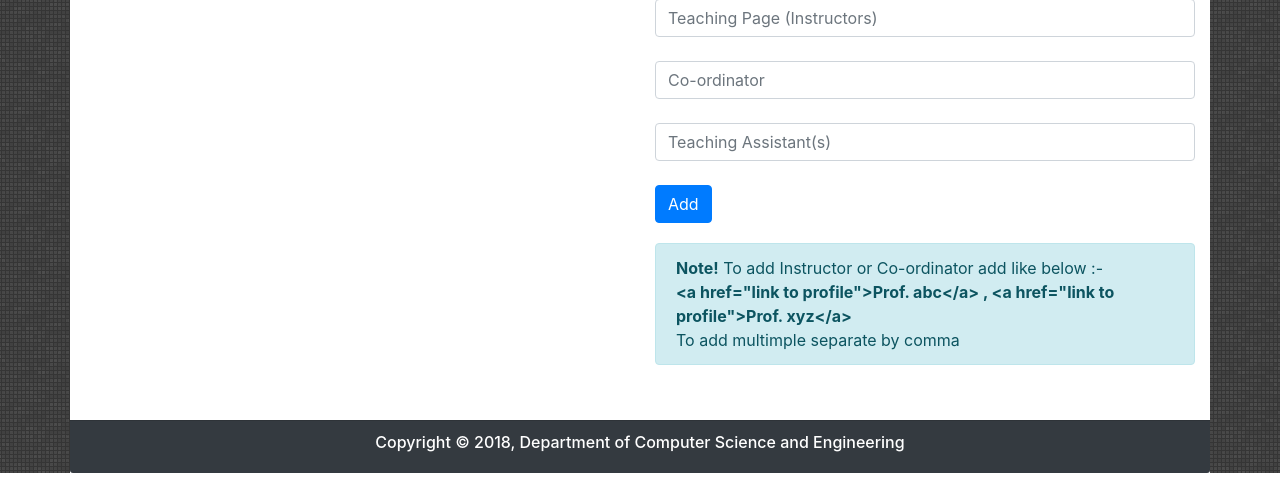
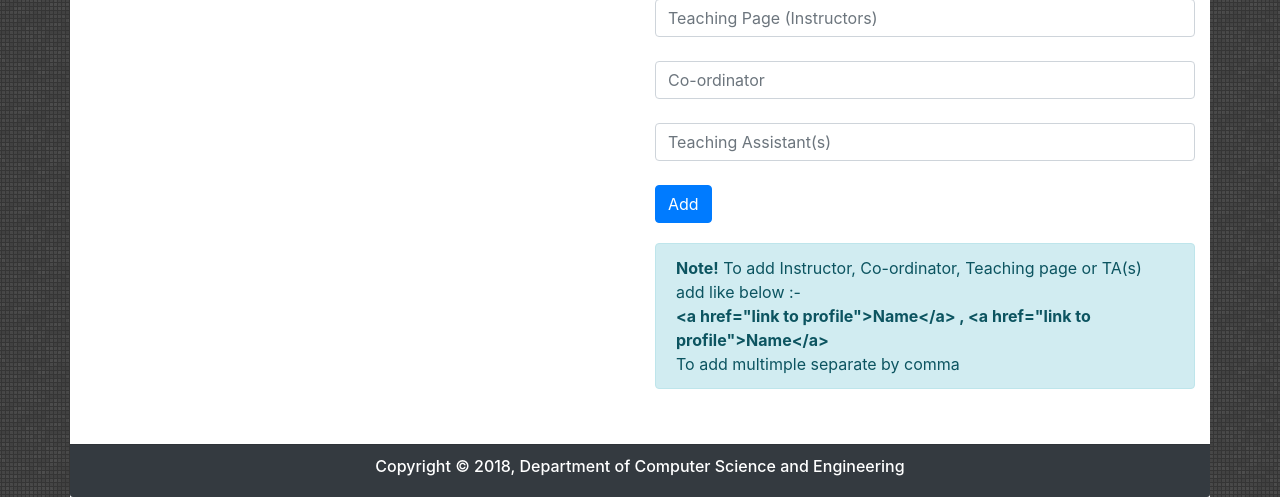
Before and after one commit to dilip640/IITRPR-CSE-DEPARTMENT, a PHP site: page /admin/course_detail.php?id=1 in a window 1280 px wide. Shown: the part 1113-1610 px from the top of the page. Before the commit the page ends 1586 px from the top, so only its background shows below. Run offline with PHP 8.4, Linux system fonts and the light colour scheme; data that the repository does not hold is empty; some libraries are stand-ins or nearby versions.

Commit message:
Update course_detail.php

```diff
--- a/admin/course_detail.php
+++ b/admin/course_detail.php
@@ -340,8 +340,8 @@
 				</div>
 				<div style="margin-top:20px" class="col-md-12">
 					<div class="alert alert-info" role="alert">
-						<strong>Note!</strong> To add Instructor or Co-ordinator add like below :- <br>
-						<strong>&#x3C;a href=&#x22;link to profile&#x22;&#x3E;Prof. abc&#x3C;/a&#x3E; , &#x3C;a href=&#x22;link to profile&#x22;&#x3E;Prof. xyz&#x3C;/a&#x3E;</strong><br>
+						<strong>Note!</strong> To add Instructor, Co-ordinator, Teaching page or TA(s)  add like below :- <br>
+						<strong>&#x3C;a href=&#x22;link to profile&#x22;&#x3E;Name&#x3C;/a&#x3E; , &#x3C;a href=&#x22;link to profile&#x22;&#x3E;Name&#x3C;/a&#x3E;</strong><br>
 						To add multimple separate by comma
 					</div>
 				</div>
```
